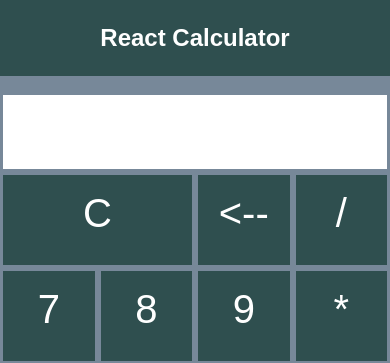
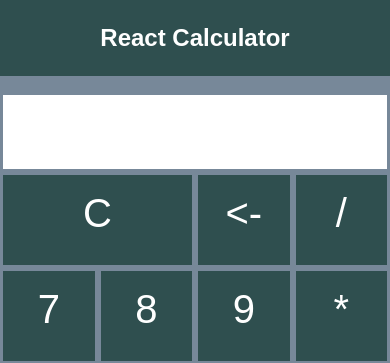
Before and after one commit to nickelghost/react-calculator, a React (Create React App) app: page / in a window 390 px wide. Shown: the top 363 px of the page. Built offline with nearby package versions, Linux system fonts and the light colour scheme.

Commit message:
made the backspace button smaller for a better fit with small screens

```diff
--- a/src/Calculator/Calculator.js
+++ b/src/Calculator/Calculator.js
@@ -84,7 +84,7 @@ class Calculator extends Component {
             C
           </div>
           <div className="Calculator-button" onClick={this.backspace}>
-            &lt;--
+            &lt;-
           </div>
           <div className="Calculator-button" onClick={() => this.insert('/')}>
             /
```
